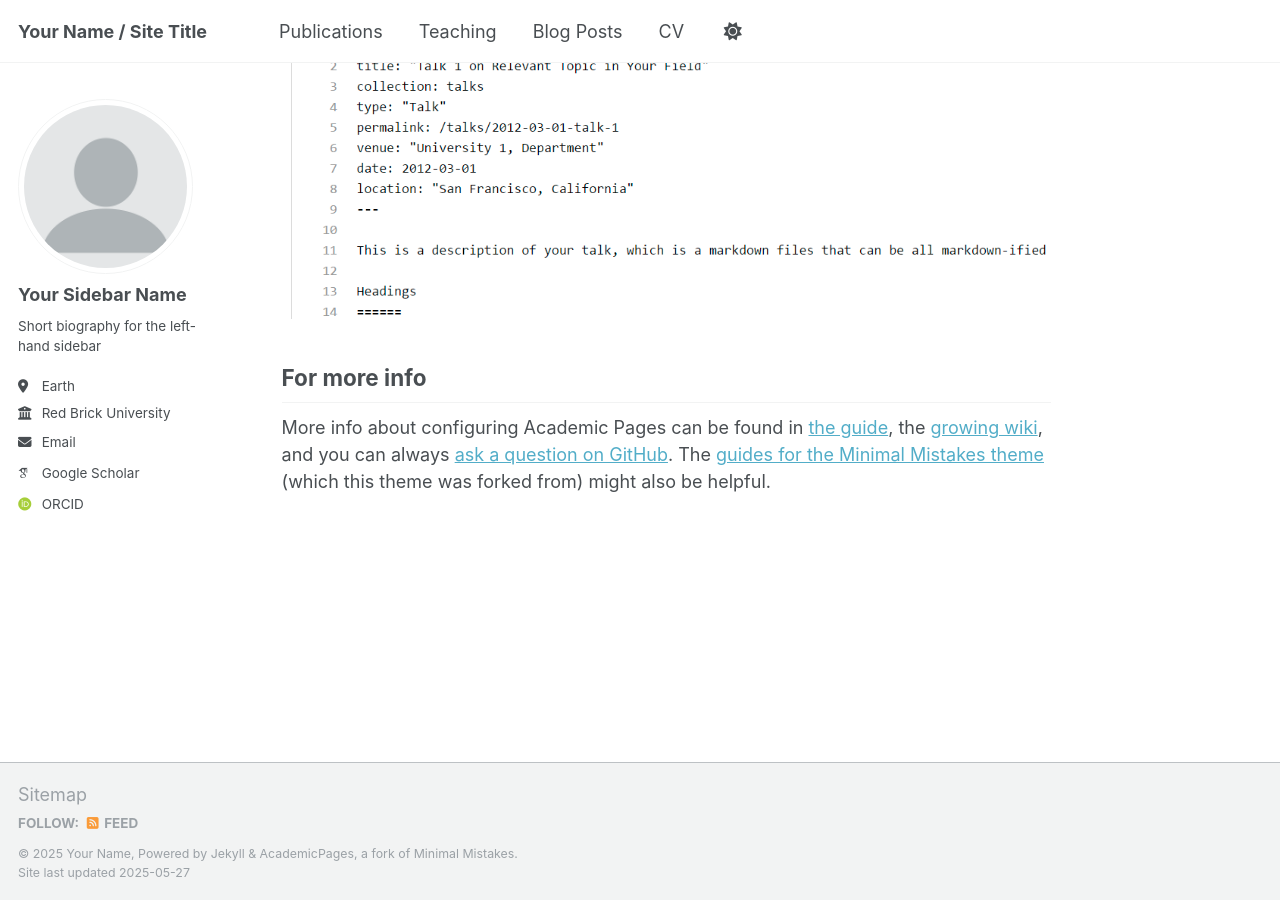
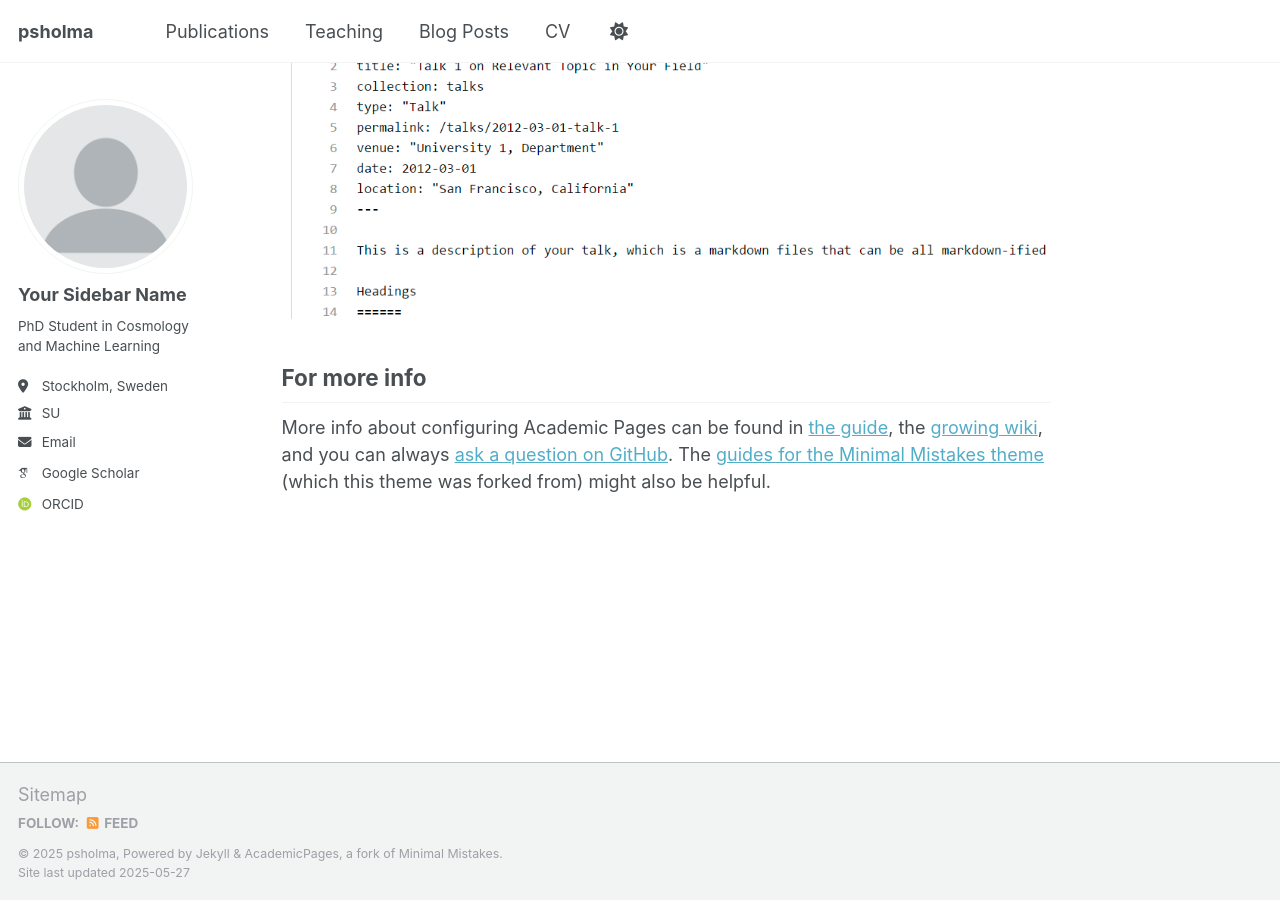
Before and after one commit to psholma/psholma.github.io, a Jekyll site: the page built from _pages/about.md, in a window 1280 px wide and 900 px high, scrolled down 2636 px. Built offline with Jekyll 4.4.1, drawn with Linux system fonts in a browser that asks for light colours; some web fonts are replaced; a file with an impossible date is left out.

Commit message:
Update _config.yml

```diff
--- a/_config.yml
+++ b/_config.yml
@@ -9,13 +9,13 @@
 # Basic Site Settings
 locale                   : "en-US"
 site_theme               : "default"
-title                    : "Your Name / Site Title"
+title                    : "psholma"
 title_separator          : "-"
-name                     : &name "Your Name"
+name                     : &name "psholma"
 description              : &description "personal description"
-url                      : https://academicpages.github.io # the base hostname & protocol for your site e.g. "https://[your GitHub username].github.io" or if you already have some other page hosted on Github then use "https://[your GitHub username].github.io/[Your Repo Name]"
+url                      : https://psholma.github.io # the base hostname & protocol for your site e.g. "https://[your GitHub username].github.io" or if you already have some other page hosted on Github then use "https://[your GitHub username].github.io/[Your Repo Name]"
 baseurl                  : "" # the subpath of your site, e.g. "/blog"
-repository               : "academicpages/academicpages.github.io"
+repository               : "psholma.github.io"
 
 # Site Author - The following control what appear as part of the author content on the side bar.
 #               If a field is blank the icon and link will not appear, otherwise it will be shown.
@@ -25,9 +25,9 @@ author:
   avatar           : "profile.png"
   name             : "Your Sidebar Name"
   pronouns         : # example: "she/her"
-  bio              : "Short biography for the left-hand sidebar"
-  location         : "Earth"
-  employer         : "Red Brick University"
+  bio              : "PhD Student in Cosmology and Machine Learning"
+  location         : "Stockholm, Sweden"
+  employer         : "SU"
   uri              : # URL
   email            : "none@example.org"
 
```
